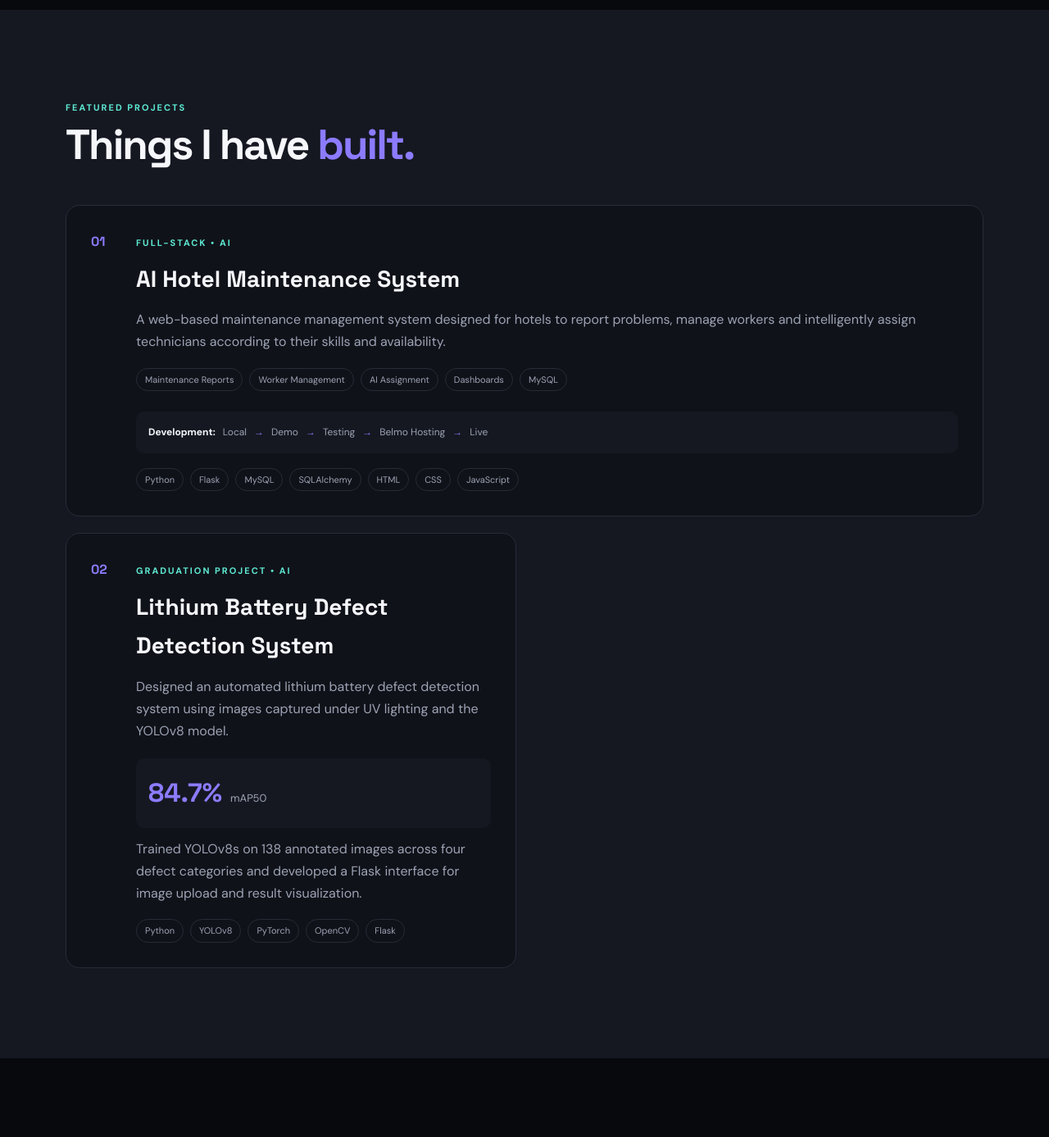
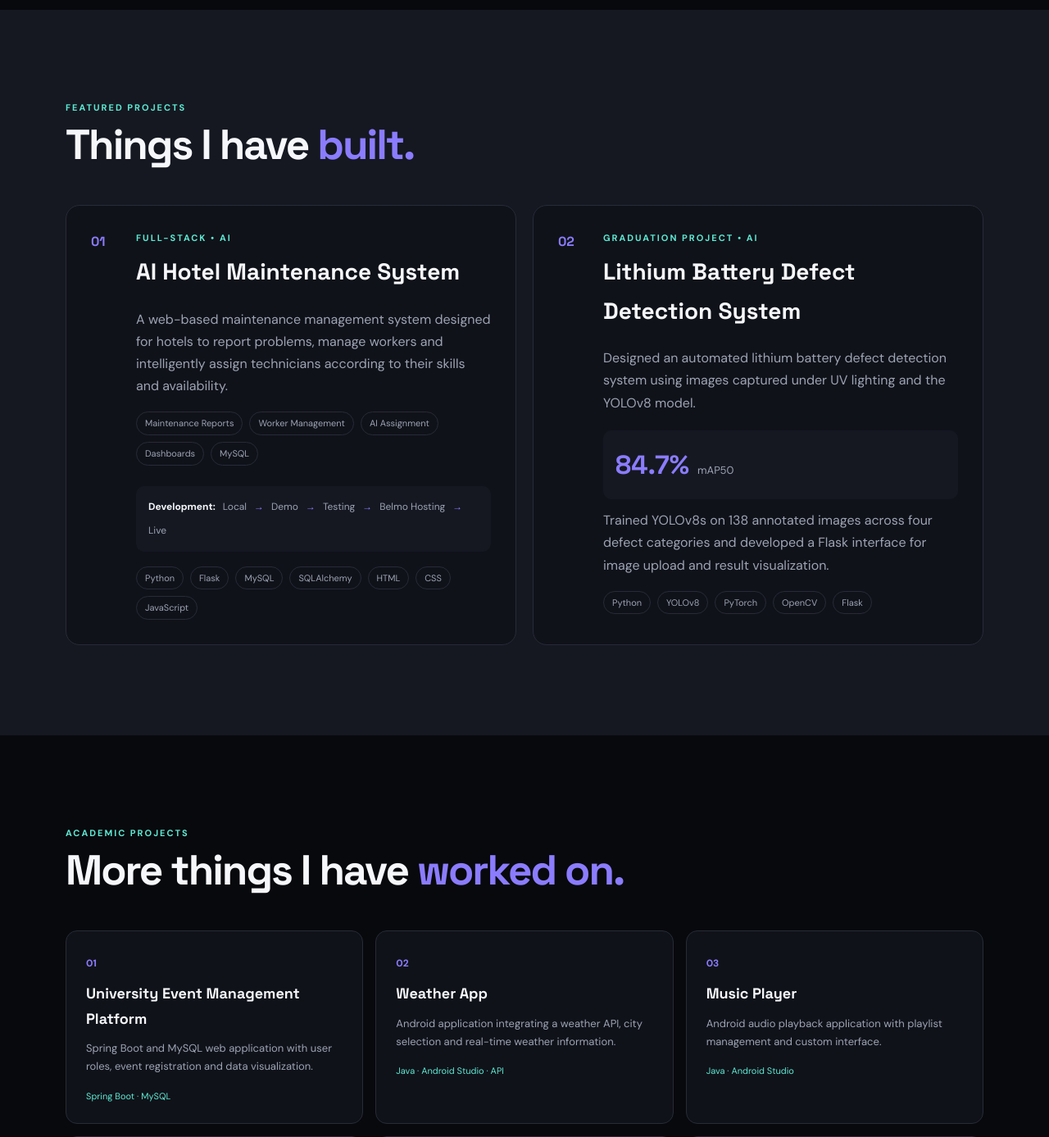
Before and after one commit to Hamza0304/hamza-portfolio, a Flask app: page / in a window 1280 px wide. Shown: the part 3017-4404 px from the top of the page at 82% size. Run offline with Flask 3, Linux system fonts and the light colour scheme.

Commit message:
Initial portfolio

```diff
--- a/static/css/style.css
+++ b/static/css/style.css
@@ -1042,6 +1042,9 @@ nav a:hover {
 
     gap:
         20px;
+
+    align-items:
+        stretch;
 }
 
 
@@ -1064,6 +1067,9 @@ nav a:hover {
 
     grid-template-columns:
         55px 1fr;
+
+    height:
+        100%;
 
     transition:
         .35s ease;
@@ -1084,13 +1090,6 @@ nav a:hover {
 }
 
 
-.featured-project {
-
-    grid-column:
-        1 / -1;
-}
-
-
 .project-number {
 
     color:
@@ -1104,6 +1103,19 @@ nav a:hover {
 }
 
 
+.project-content {
+
+    display:
+        flex;
+
+    flex-direction:
+        column;
+
+    height:
+        100%;
+}
+
+
 .project-content h3 {
 
     margin:
@@ -1161,6 +1173,23 @@ nav a:hover {
 
     font-size:
         11px;
+
+    transition:
+        var(--transition);
+}
+
+
+.project-features span:hover,
+.tech-stack span:hover {
+
+    color:
+        var(--text);
+
+    border-color:
+        var(--purple);
+
+    transform:
+        translateY(-2px);
 }
 
 
@@ -1258,7 +1287,6 @@ nav a:hover {
     font-size:
         13px;
 }
-
 
 /* ================= MINI PROJECTS ================= */
 
```
